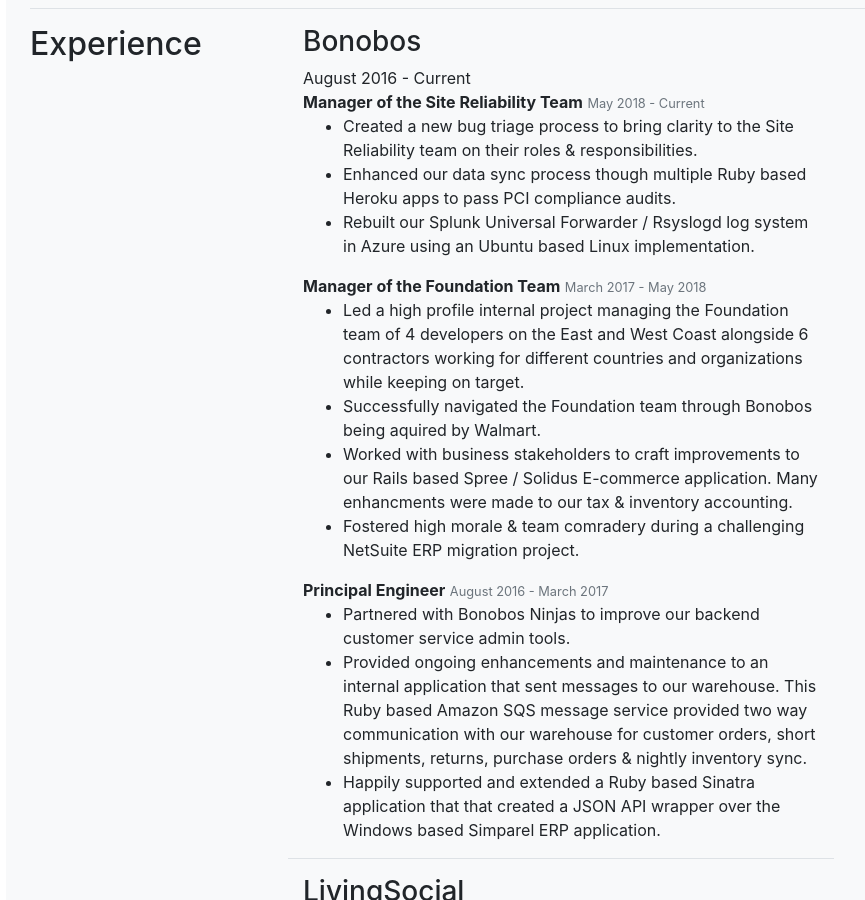
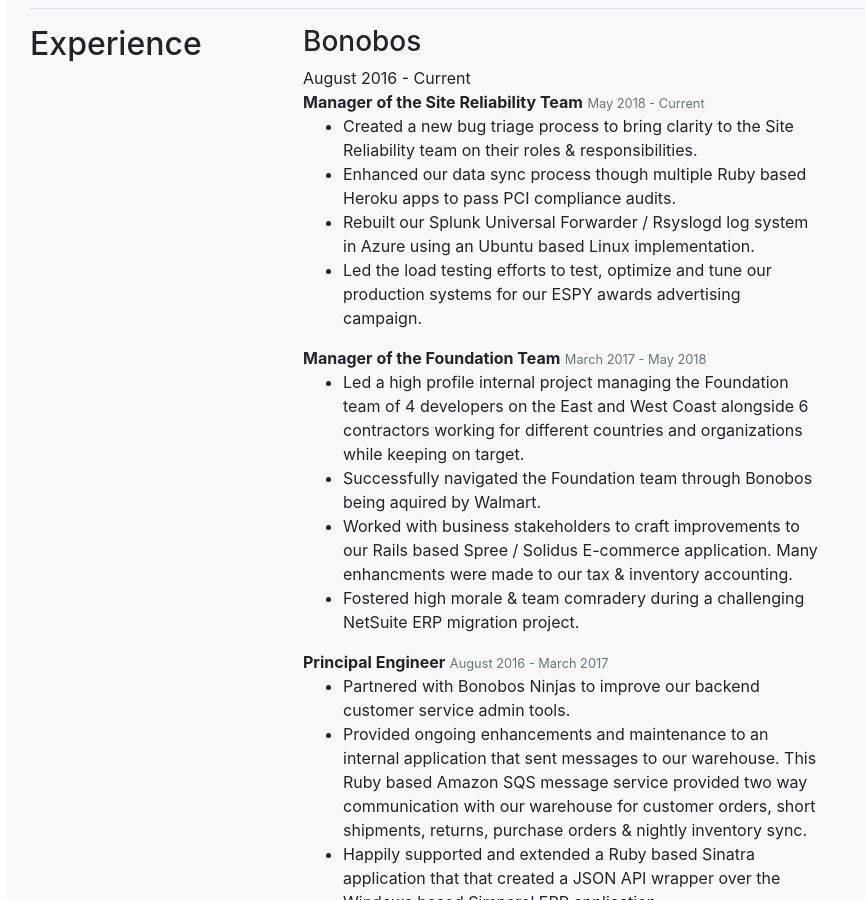
Before and after one commit to jdodson/jdodsonorg, a Jekyll site: the page built from resume.html, in a window 1280 px wide and 900 px high, scrolled down 688 px. Shown: the whole window, without its empty margins (79-944 px from the left). Built offline with Jekyll 4.4.1, drawn with Linux system fonts in a browser that asks for light colours; nearby versions of some CDN libraries.

Commit message:
Resume updates

```diff
--- a/resume.html
+++ b/resume.html
@@ -1,6 +1,6 @@
 ---
 layout: default
-title: The resume of Jon Dodson
+title: The Resume of Jon Dodson
 description: Partner to Francesca and soon to be father.  I am a software engineer that builds awesome stuff like the video game community Cheerful Ghost.
 ---
 
@@ -55,6 +55,7 @@
             <li>Created a new bug triage process to bring clarity to the Site Reliability team on their roles & responsibilities.</li>
             <li>Enhanced our data sync process though multiple Ruby based Heroku apps to pass PCI compliance audits.</li>
             <li>Rebuilt our Splunk Universal Forwarder / Rsyslogd log system in Azure using an Ubuntu based Linux implementation.</li>
+            <li>Led the load testing efforts to test, optimize and tune our production systems for our ESPY awards advertising campaign.</li>
           </ul>
 
           <strong>Manager of the Foundation Team</strong>
```
Also changed, not shown: 1 other file.
